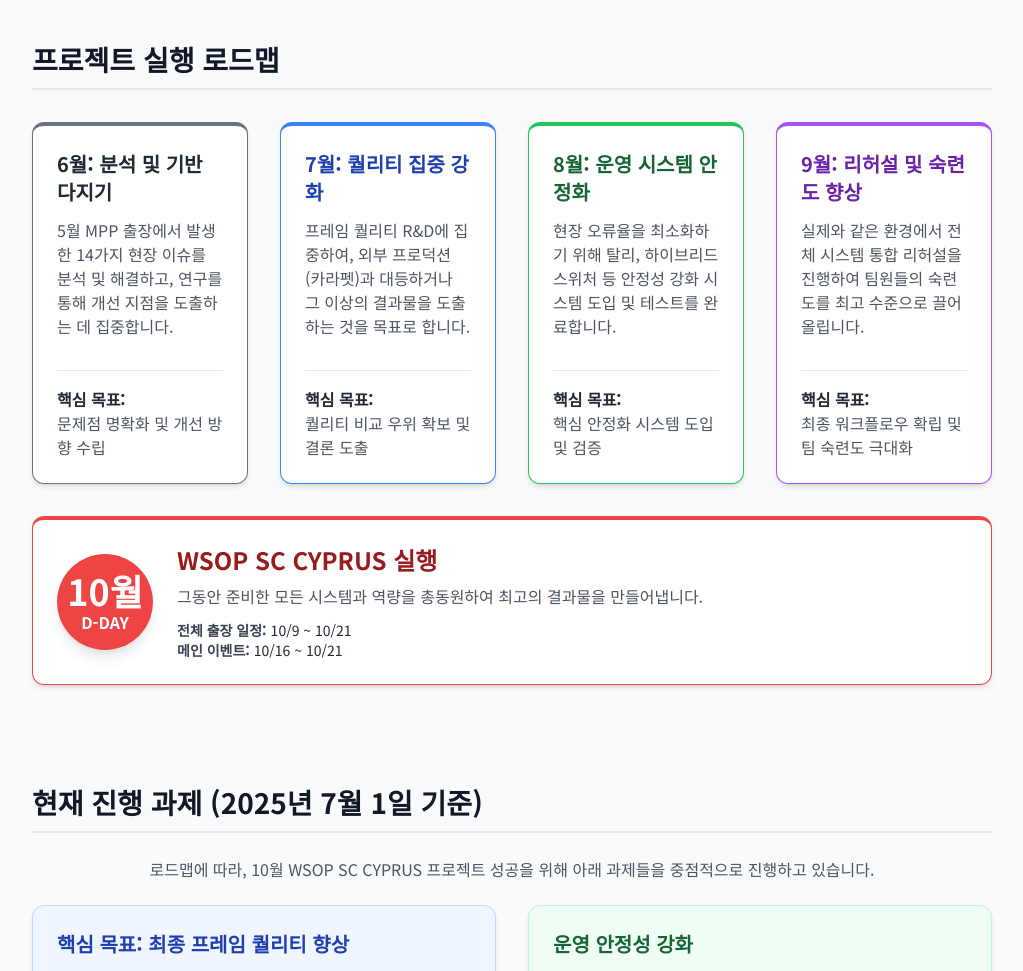
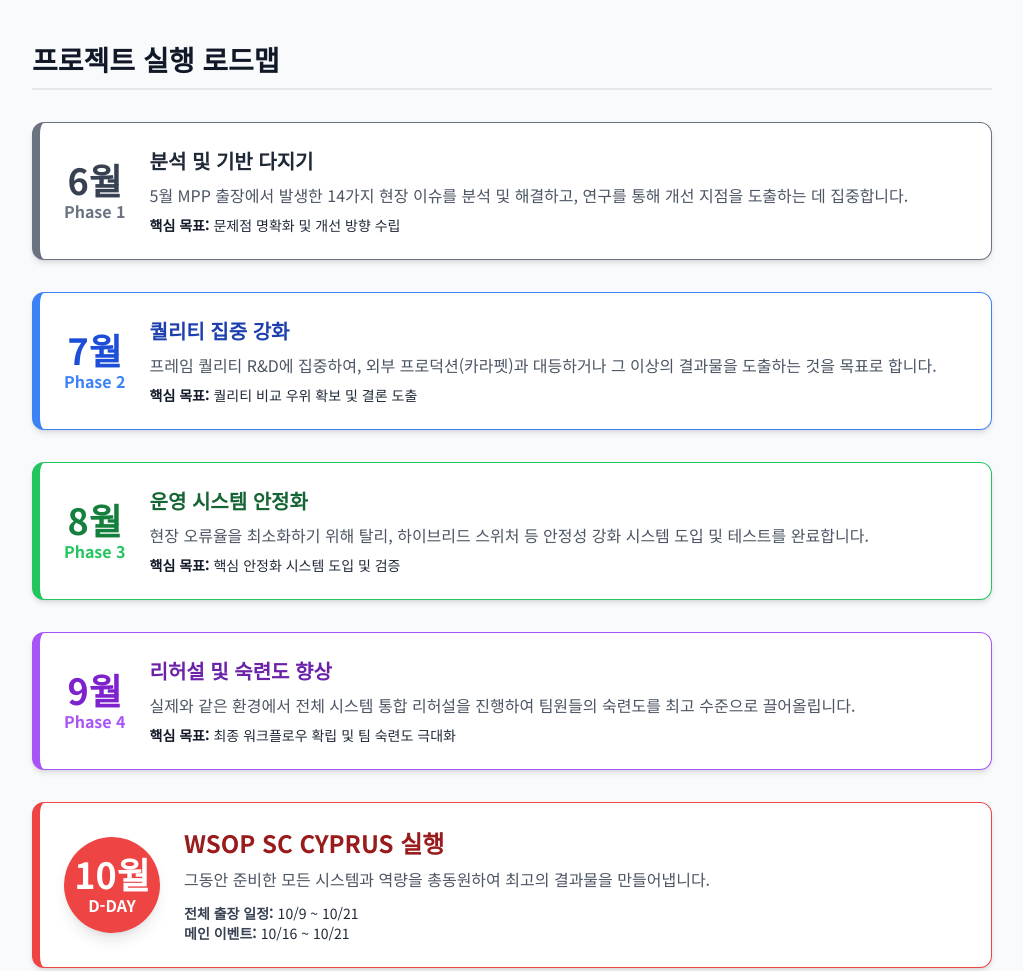
Before and after one commit to garimto81/cowork, a plain HTML site: page index.html in a window 1280 px wide. Shown: the part 400-1371 px from the top of the page, without its empty margins (128-1151 px from the left). Drawn offline with nearby package versions, Linux system fonts and the light colour scheme.

Commit message:
Update index.html

```diff
--- a/index.html
+++ b/index.html
@@ -93,7 +93,7 @@
     <div class="container mx-auto max-w-5xl p-4 sm:p-6 md:p-8">
 
         <header class="text-center my-8 md:my-12">
-            <h1 class="text-4xl md:text-5xl font-bold text-gray-900">2025 WSOP SC CYPRUS 카메라 파트 전략</h1>
+            <h1 class="text-3xl sm:text-4xl lg:text-5xl font-bold text-gray-900 whitespace-nowrap">2025 WSOP SC CYPRUS 카메라 파트 전략</h1>
             <p class="text-2xl text-blue-500 font-semibold mt-2">Ver 0.01</p>
             <p class="mt-4 text-lg text-gray-600">5월 MPP 프로젝트 리뷰 기반, 10월 SC 프로젝트 실행 계획</p>
         </header>
@@ -116,47 +116,57 @@
             <!-- 1. 프로젝트 실행 로드맵 -->
             <section id="roadmap">
                 <h2 class="section-title">프로젝트 실행 로드맵</h2>
-                <div class="mt-8 grid md:grid-cols-2 lg:grid-cols-4 gap-8">
+                <div class="space-y-8 mt-8">
                     <!-- June Card -->
-                    <div class="card p-6 border-t-4 border-gray-500 flex flex-col">
-                        <h3 class="font-bold text-xl mb-3 text-gray-800">6월: 분석 및 기반 다지기</h3>
-                        <p class="text-gray-600 mb-4 flex-grow">5월 MPP 출장에서 발생한 14가지 현장 이슈를 분석 및 해결하고, 연구를 통해 개선 지점을 도출하는 데 집중합니다.</p>
-                        <div class="mt-4 pt-4 border-t border-gray-200">
-                            <p class="font-semibold text-gray-800">핵심 목표:</p>
-                            <p class="text-gray-600">문제점 명확화 및 개선 방향 수립</p>
+                    <div class="card p-6 border-l-8 border-gray-500 flex flex-col sm:flex-row items-center gap-6">
+                        <div class="flex-shrink-0 text-center">
+                            <p class="text-4xl font-bold text-gray-700">6월</p>
+                            <p class="font-semibold text-gray-500">Phase 1</p>
+                        </div>
+                        <div class="flex-grow text-center sm:text-left">
+                            <h3 class="font-bold text-xl mb-2 text-gray-800">분석 및 기반 다지기</h3>
+                            <p class="text-gray-600">5월 MPP 출장에서 발생한 14가지 현장 이슈를 분석 및 해결하고, 연구를 통해 개선 지점을 도출하는 데 집중합니다.</p>
+                            <p class="mt-2 text-sm"><strong class="text-gray-900">핵심 목표:</strong> 문제점 명확화 및 개선 방향 수립</p>
                         </div>
                     </div>
                     <!-- July Card -->
-                    <div class="card p-6 border-t-4 border-blue-500 flex flex-col">
-                        <h3 class="font-bold text-xl mb-3 text-blue-800">7월: 퀄리티 집중 강화</h3>
-                        <p class="text-gray-600 mb-4 flex-grow">프레임 퀄리티 R&D에 집중하여, 외부 프로덕션(카라펫)과 대등하거나 그 이상의 결과물을 도출하는 것을 목표로 합니다.</p>
-                        <div class="mt-4 pt-4 border-t border-gray-200">
-                            <p class="font-semibold text-gray-800">핵심 목표:</p>
-                            <p class="text-gray-600">퀄리티 비교 우위 확보 및 결론 도출</p>
+                    <div class="card p-6 border-l-8 border-blue-500 flex flex-col sm:flex-row items-center gap-6">
+                         <div class="flex-shrink-0 text-center">
+                            <p class="text-4xl font-bold text-blue-700">7월</p>
+                            <p class="font-semibold text-blue-500">Phase 2</p>
+                        </div>
+                        <div class="flex-grow text-center sm:text-left">
+                            <h3 class="font-bold text-xl mb-2 text-blue-800">퀄리티 집중 강화</h3>
+                            <p class="text-gray-600">프레임 퀄리티 R&D에 집중하여, 외부 프로덕션(카라펫)과 대등하거나 그 이상의 결과물을 도출하는 것을 목표로 합니다.</p>
+                             <p class="mt-2 text-sm"><strong class="text-gray-900">핵심 목표:</strong> 퀄리티 비교 우위 확보 및 결론 도출</p>
                         </div>
                     </div>
                     <!-- August Card -->
-                    <div class="card p-6 border-t-4 border-green-500 flex flex-col">
-                        <h3 class="font-bold text-xl mb-3 text-green-800">8월: 운영 시스템 안정화</h3>
-                        <p class="text-gray-600 mb-4 flex-grow">현장 오류율을 최소화하기 위해 탈리, 하이브리드 스위처 등 안정성 강화 시스템 도입 및 테스트를 완료합니다.</p>
-                        <div class="mt-4 pt-4 border-t border-gray-200">
-                            <p class="font-semibold text-gray-800">핵심 목표:</p>
-                            <p class="text-gray-600">핵심 안정화 시스템 도입 및 검증</p>
+                    <div class="card p-6 border-l-8 border-green-500 flex flex-col sm:flex-row items-center gap-6">
+                         <div class="flex-shrink-0 text-center">
+                            <p class="text-4xl font-bold text-green-700">8월</p>
+                            <p class="font-semibold text-green-500">Phase 3</p>
+                        </div>
+                        <div class="flex-grow text-center sm:text-left">
+                            <h3 class="font-bold text-xl mb-2 text-green-800">운영 시스템 안정화</h3>
+                            <p class="text-gray-600">현장 오류율을 최소화하기 위해 탈리, 하이브리드 스위처 등 안정성 강화 시스템 도입 및 테스트를 완료합니다.</p>
+                            <p class="mt-2 text-sm"><strong class="text-gray-900">핵심 목표:</strong> 핵심 안정화 시스템 도입 및 검증</p>
                         </div>
                     </div>
                     <!-- September Card -->
-                    <div class="card p-6 border-t-4 border-purple-500 flex flex-col">
-                        <h3 class="font-bold text-xl mb-3 text-purple-800">9월: 리허설 및 숙련도 향상</h3>
-                        <p class="text-gray-600 mb-4 flex-grow">실제와 같은 환경에서 전체 시스템 통합 리허설을 진행하여 팀원들의 숙련도를 최고 수준으로 끌어올립니다.</p>
-                        <div class="mt-4 pt-4 border-t border-gray-200">
-                            <p class="font-semibold text-gray-800">핵심 목표:</p>
-                            <p class="text-gray-600">최종 워크플로우 확립 및 팀 숙련도 극대화</p>
+                    <div class="card p-6 border-l-8 border-purple-500 flex flex-col sm:flex-row items-center gap-6">
+                         <div class="flex-shrink-0 text-center">
+                            <p class="text-4xl font-bold text-purple-700">9월</p>
+                            <p class="font-semibold text-purple-500">Phase 4</p>
+                        </div>
+                        <div class="flex-grow text-center sm:text-left">
+                            <h3 class="font-bold text-xl mb-2 text-purple-800">리허설 및 숙련도 향상</h3>
+                            <p class="text-gray-600">실제와 같은 환경에서 전체 시스템 통합 리허설을 진행하여 팀원들의 숙련도를 최고 수준으로 끌어올립니다.</p>
+                            <p class="mt-2 text-sm"><strong class="text-gray-900">핵심 목표:</strong> 최종 워크플로우 확립 및 팀 숙련도 극대화</p>
                         </div>
                     </div>
-                </div>
-                <!-- October Card -->
-                <div class="mt-8">
-                    <div class="card p-6 border-t-4 border-red-500 flex flex-col sm:flex-row items-center gap-6">
+                    <!-- October Card -->
+                    <div class="card p-6 border-l-8 border-red-500 flex flex-col sm:flex-row items-center gap-6">
                         <div class="flex-shrink-0">
                             <div class="w-24 h-24 bg-red-500 text-white rounded-full flex flex-col items-center justify-center shadow-lg">
                                 <span class="text-4xl font-bold">10월</span>
```
